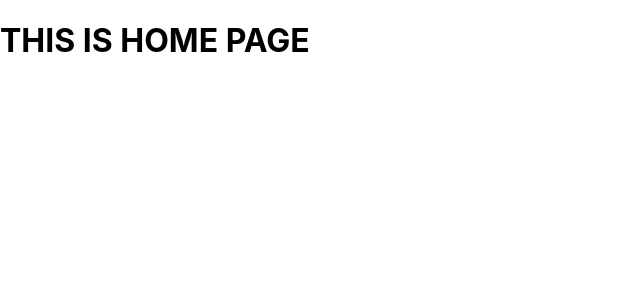
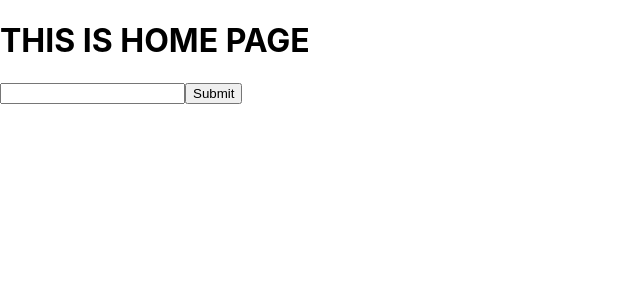
Before and after one commit to banuakman/Google-Book-Search, a React (Create React App) app in the folder client/: page / in a window 1280 px wide. Shown: the top 300 px of the page, without its empty margins (0-640 px from the left). Built offline with nearby package versions, Linux system fonts and the light colour scheme; the HTML template or start-up script is replaced by a standard one.

Commit message:
connect to googlebooksapi & create search books form

```diff
--- a/client/package.json
+++ b/client/package.json
@@ -9,6 +9,7 @@
     "@testing-library/user-event": "^12.8.3",
     "react": "^17.0.1",
     "react-dom": "^17.0.1",
+    "react-hook-form": "^6.15.5",
     "react-scripts": "4.0.3",
     "web-vitals": "^1.1.1"
   },
--- /dev/null
+++ b/client/src/components/SearchBar/index.js
@@ -0,0 +1,25 @@
+import React from "react";
+import { useForm } from "react-hook-form";
+import api from "../../utils/API.js";
+
+export default function SearchBook() {
+  const { register, handleSubmit, watch, errors } = useForm();
+
+  const onSubmit = async (data) => {
+    console.log(data);
+    const results = await api.searchBook(data.query);
+    console.log(results);
+  };
+
+  // console.log(watch("example")); // watch input value by passing the name of it
+
+  return (
+    <div>
+      <form onSubmit={handleSubmit(onSubmit)}>
+        {/* register your input into the hook by invoking the "register" function */}
+        <input name="query" type="text" ref={register} />
+        <input type="submit" />
+      </form>
+    </div>
+  );
+}
--- a/client/src/pages/Home.js
+++ b/client/src/pages/Home.js
@@ -1,9 +1,11 @@
 import React from "react";
+import SearchBook from "../components/SearchBar";
 
 function Home() {
   return (
     <>
       <h1>THIS IS HOME PAGE</h1>
+      <SearchBook />
     </>
   );
 }
--- a/client/src/utils/API.js
+++ b/client/src/utils/API.js
@@ -1,8 +1,10 @@
 import axios from "axios";
 
 const api = {
-  searchBook: (query) => {
-    return axios.get(`https://www.googleapis.com/books/v1/volumes?q=${query}`);
+  searchBook: async (query) => {
+    return await axios.get(
+      `https://www.googleapis.com/books/v1/volumes?q=${query}`
+    );
   },
 };
 
```
Also changed, not shown: client/src/components/BookCard/index.js (added), 1 other file (tests, documents, lock files or other folders).
